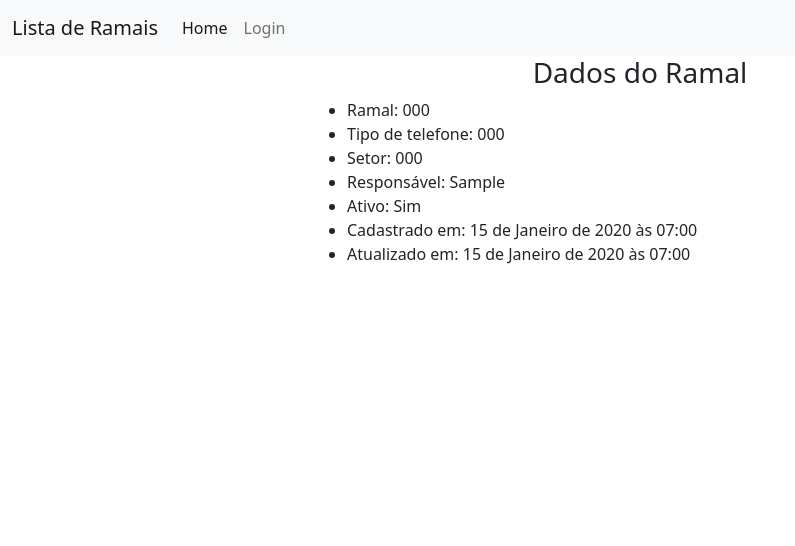
After one commit to ivasconcellos/phone_lines, a Django app: page /phones/phone_show/1/ in a window 1280 px wide. The commit adds this page. Shown: the top 546 px of the page, without its empty margins (0-795 px from the left). Run offline with Django 4.2, Linux system fonts and the light colour scheme; tables that the repository leaves empty hold one stand-in row (values such as "Sample post").

Commit message:
List ramal data.

```diff
--- /dev/null
+++ b/phone/templates/phone_show.html
@@ -0,0 +1,31 @@
+
+{% extends 'base.html' %}
+
+{% block main %}
+
+    <div class="row">
+
+
+        <div class="col-12">
+            <h3 class="title">Dados do Ramal</h3>
+
+            <ul>
+                <li>Ramal: {{ phone.phone_number }}</li>
+                <li>Tipo de telefone: {{ phone.phone_number }}</li>
+                <li>Setor: {{ phone.phone_number }}</li>
+                <li>Responsável: {{ phone.get_sponsor }}</li>
+                <li>Ativo: {{ phone.get_active }}</li>
+                <li>Cadastrado em: {{ phone.created_at }}</li>
+                <li>Atualizado em: {{ phone.updated_at }}</li>
+            </ul>
+
+            <br>
+
+
+        </div>
+
+
+    </div>
+
+
+{% endblock %}
--- a/phone/urls.py
+++ b/phone/urls.py
@@ -1,7 +1,8 @@
 from django.urls import path
-from .views import phone_list
+from .views import phone_list, phone_show
 
 
 urlpatterns = [
     path('phone_list/', phone_list, name="phone_list"),
+    path('phone_show/<int:id>/', phone_show, name="phone_show"),
 ]
--- a/phone/views.py
+++ b/phone/views.py
@@ -1,4 +1,4 @@
-from django.shortcuts import render
+from django.shortcuts import render, get_object_or_404
 from django.contrib.auth.decorators import login_required
 from .models import Phone
 
@@ -7,3 +7,8 @@ from .models import Phone
 def phone_list(request):
     phones = Phone.objects.all()
     return render(request, 'phone_index.html', {'phones': phones})
+
+
+def phone_show(request, id):
+    phone = get_object_or_404(Phone, pk=id)
+    return render(request, 'phone_show.html', {'phone': phone})
--- a/phone_lines/urls.py
+++ b/phone_lines/urls.py
@@ -18,6 +18,8 @@ from django.urls import path, include
 from django.contrib.auth.views import LoginView
 from phone import urls as phones_urls
 from control import urls as control_urls
+from django.conf import settings
+from django.conf.urls.static import static
 
 
 urlpatterns = [
@@ -25,4 +27,4 @@ urlpatterns = [
     path('', include(control_urls)),
     path('phones/', include(phones_urls)),
     path('login/', LoginView.as_view(), name='login'),
-]
+] + static(settings.STATIC_URL, document_root=settings.STATIC_ROOT)
--- a/static/css/style.css
+++ b/static/css/style.css
@@ -38,3 +38,7 @@ body {
 .title{
   text-align: center;
 }
+
+.user_login{
+  text-align: right;
+}
--- a/templates/base.html
+++ b/templates/base.html
@@ -1,4 +1,5 @@
 {% load static %}
+
 <!doctype html>
 <html lang="pt-br">
     <head>
@@ -7,7 +8,7 @@
             content="width=device-width, user-scalable=no, initial-scale=1.0, maximum-scale=1.0, minimum-scale=1.0">
         <meta http-equiv="X-UA-Compatible" content="ie=edge">
         <link href="https://cdn.jsdelivr.net/npm/bootstrap@5.2.2/dist/css/bootstrap.min.css" rel="stylesheet" integrity="sha384-Zenh87qX5JnK2Jl0vWa8Ck2rdkQ2Bzep5IDxbcnCeuOxjzrPF/et3URy9Bv1WTRi" crossorigin="anonymous">
-        <link rel="stylesheet" href="{% static 'css/style.css' %}">
+        <link href="{% static 'css/style.css' %}" rel="stylesheet" >
         <title>{% block title %}{% endblock %}</title>
     </head>
     <body>
```
